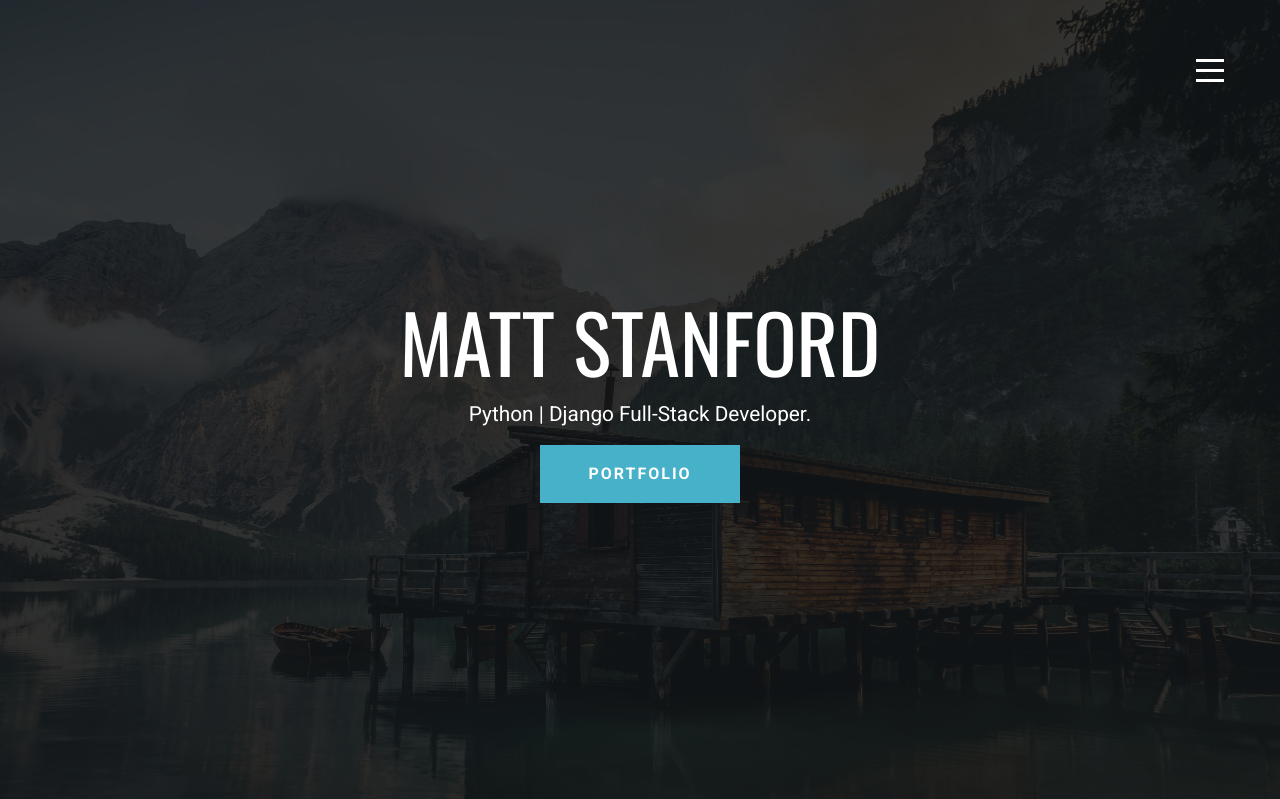
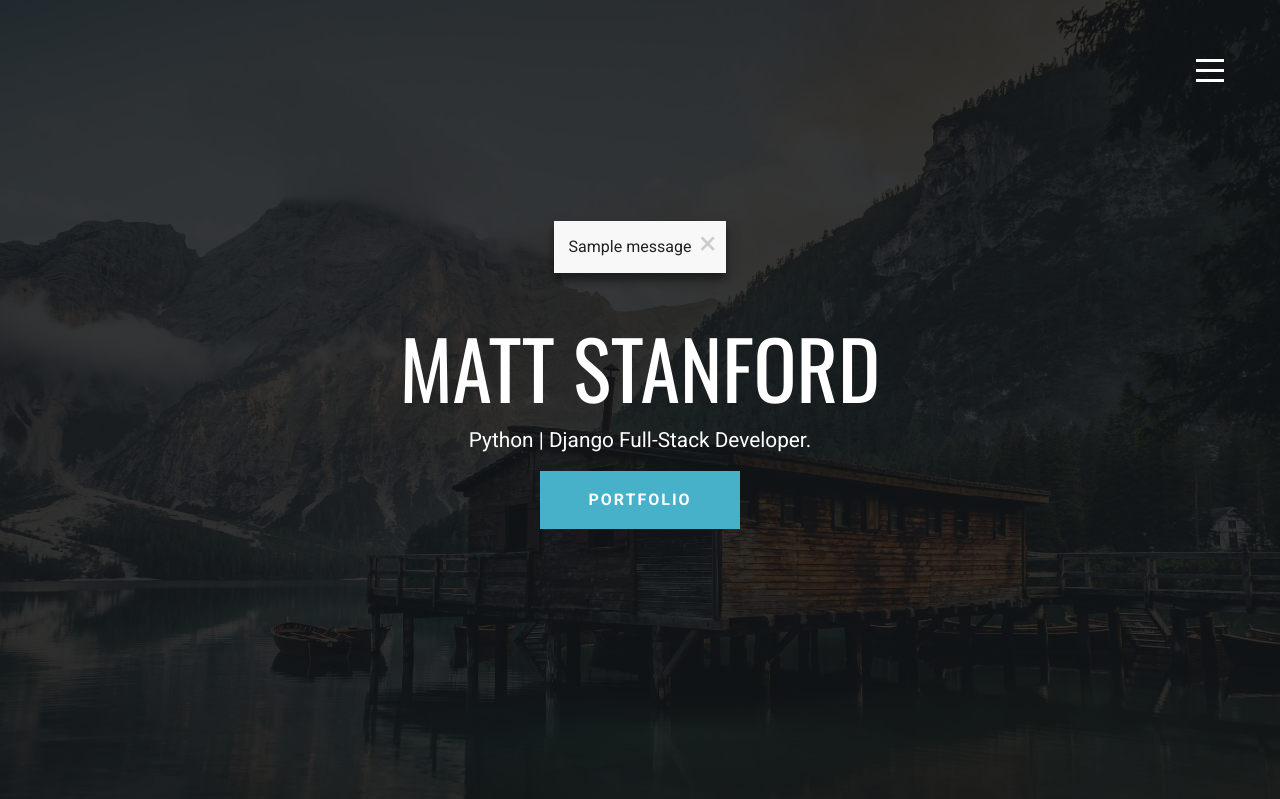
Before and after one commit to matt-stanford/ms_portfolio, a Django app: page / in a window 1280 px wide. Shown: the top 799 px of the page. Run offline with Django 3.2, Linux system fonts and the light colour scheme; data comes from the database, SQL or seed files in the repository; one stand-in notice (Sample message) is shown; some libraries are stand-ins or nearby versions.

Commit message:
Added message after contact form complete

```diff
--- a/pages/views.py
+++ b/pages/views.py
@@ -1,4 +1,5 @@
 from django.shortcuts import render, redirect
+from django.contrib import messages
 from django.core.mail import send_mail
 from .models import Job
 import os
@@ -19,6 +20,6 @@ def contact(request):
             email,
             ['mjfstanford@gmail.com',]
         )
-
+        messages.success(request, f'Thanks for your message, {name}. I\'ll be in touch soon!')
         return redirect('index')
     return render(request, 'index.html', {})
--- a/static/css/main.css
+++ b/static/css/main.css
@@ -36,7 +36,7 @@ h2 {
         padding: 0 1rem;
     }
 }
-@media only screen and (min-width: 767px) {
+@media (min-width: 767px) {
     .container {
         max-width: 740px;
         padding: 0 3rem;
@@ -276,6 +276,38 @@ h2 {
 
 .showcase p {
     font-size: 1.3rem;
+}
+
+/* MESSAGE */
+
+.message-alert {
+    position: relative;
+    top: -50px;
+    background: #f8f8f8;
+    max-width: 520px;
+    padding: 15px;;
+    box-shadow: 0px 7px 10px rgba(0,0,0,0.5);
+}
+
+.message-alert > p {
+    color: var(--dark-grey);
+    font-size: 1rem;
+    margin-right: 20px;
+}
+
+.alert-closeBtn {
+    position: absolute;
+    top: 0;
+    right: 10px;
+    color: #ccc;
+    float: right;
+    font-size: 2rem;
+    cursor: pointer;
+}
+
+.alert-closeBtn:hover, .alert-closeBtn:focus {
+    color: var(--primary-color);
+    text-decoration: none;
 }
 
 /* BUTTONS */
--- a/static/js/app.js
+++ b/static/js/app.js
@@ -7,6 +7,8 @@ const modalBtns = document.querySelectorAll('#modalBtn');
 const closeBtns = document.querySelectorAll('.closeBtn');
 let menuBtns = document.querySelectorAll('#menuBtn');
 const toggler = document.querySelector('.toggler');
+const alertCloseBtn = document.querySelector('.alert-closeBtn');
+const messageAlert = document.querySelector('.message-alert');
 
 modalBtns.forEach(btn => {
     btn.addEventListener('click', function() {
@@ -42,3 +44,7 @@ menuBtns.forEach(btn => {
         }
     });
 });
+
+alertCloseBtn.addEventListener('click', function() {
+    messageAlert.style.display = 'none';
+});
--- a/templates/pages/index.html
+++ b/templates/pages/index.html
@@ -44,6 +44,14 @@
 
         <section class="showcase" id="home">
             <div class="container showcase-inner">
+                {% if messages %}
+                    {% for message in messages %}
+                        <div class="message-alert">
+                            <p>{{ message }}</p>
+                            <span class="alert-closeBtn">&times;</span>
+                        </div>
+                    {% endfor %}
+                {% endif %}
                 <h1>Matt Stanford</h1>
                 <p>Python | Django Full-Stack Developer.</p>
                 <div class="button-container">
@@ -89,7 +97,6 @@
                                         </div>
                                     </div>
                                     <span class="closeBtn" data-jobId="{{ job.id }}">&times;</span>
-
                                 </div>
                             </div>
 
```
